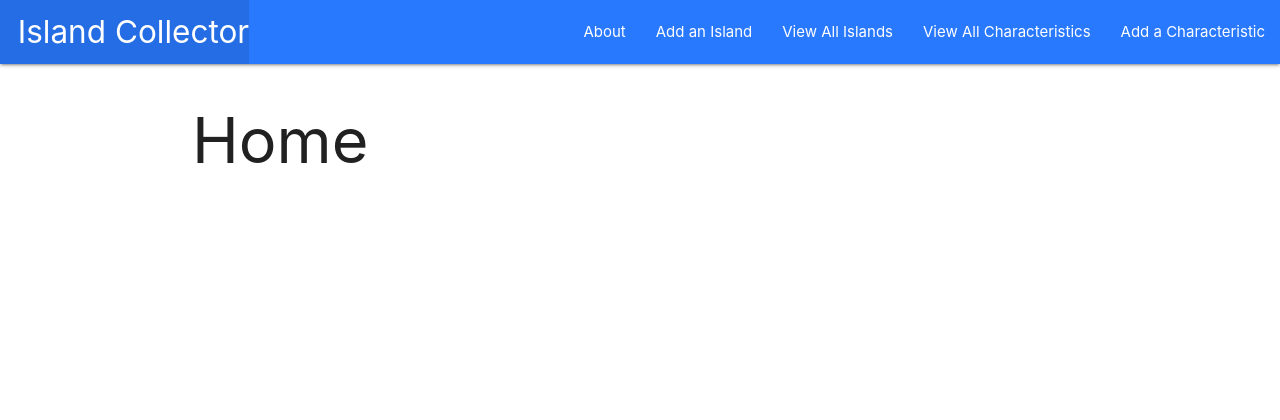
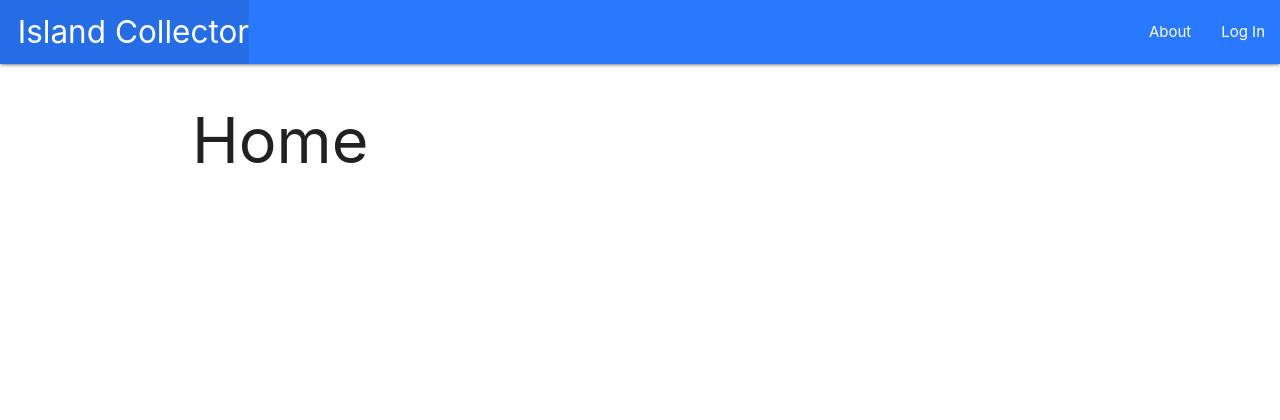
Before and after one commit to danusem/island_collector, a Django app: page / in a window 1280 px wide. Shown: the top 420 px of the page. Run offline with Django 3.2, Linux system fonts and the light colour scheme.

Commit message:
added login and logout to navbar

```diff
--- a/main_app/templates/base.html
+++ b/main_app/templates/base.html
@@ -20,10 +20,15 @@
         </ul>
         <ul class="right">
           <li><a href="{% url 'about' %}">About</a></li>
-          <li><a href="{% url 'islands_create' %}">Add an Island</a></li>
-          <li><a href="{% url 'index' %}">View All Islands</a></li>
-          <li><a href="{% url 'characteristics_index' %}">View All Characteristics</a></li>
-          <li><a href="{% url 'characteristics_create' %}">Add a Characteristic</a></li>
+          {% if user.is_authenicated %}
+            <li><a href="{% url 'islands_create' %}">Add an Island</a></li>
+            <li><a href="{% url 'index' %}">View All Islands</a></li>
+            <li><a href="{% url 'characteristics_index' %}">View All Characteristics</a></li>
+            <li><a href="{% url 'characteristics_create' %}">Add a Characteristic</a></li>
+            <li><a href="{% url 'logout' %}">Log Out</a></li>
+          {% else %}
+            <li><a href="{% url 'login' %}">Log In</a></li>
+          {% endif %}
         </ul>
       </div>
     </nav>
```
